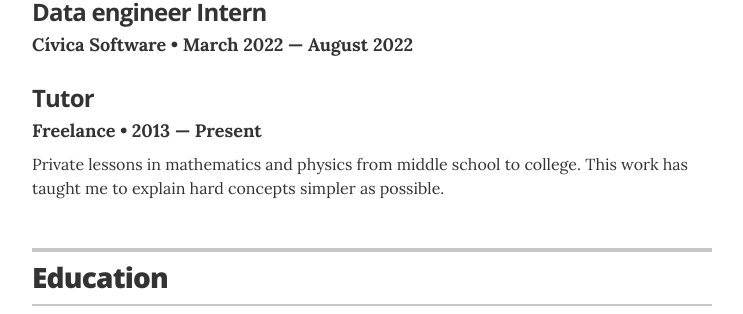
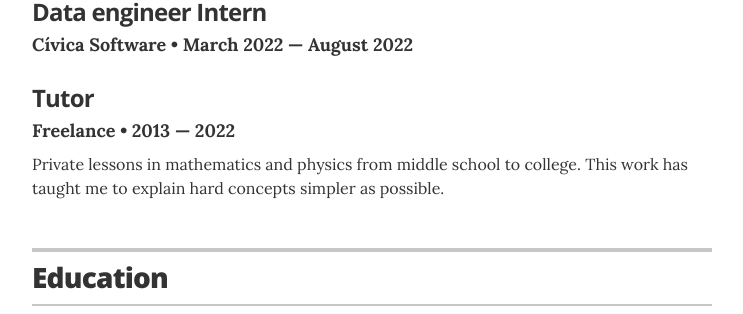
Before and after one commit to rubzip/rubzip.github.io, a Jekyll site: the page built from index.html, in a window 1280 px wide and 900 px high, scrolled down 434 px. Shown: the part 141-455 px from the top of the window, without its empty margins (268-1011 px from the left). Built offline with Jekyll 4.4.1, drawn with Linux system fonts in a browser that asks for light colours.

Commit message:
Update experience.yml

```diff
--- a/_data/experience.yml
+++ b/_data/experience.yml
@@ -7,5 +7,5 @@
 
 - company: Tutor
   position: Freelance
-  duration: 2013 &mdash; Present
+  duration: 2013 &mdash; 2022
   summary: Private lessons in mathematics and physics from middle school to college. This work has taught me to explain hard concepts simpler as possible.
```
